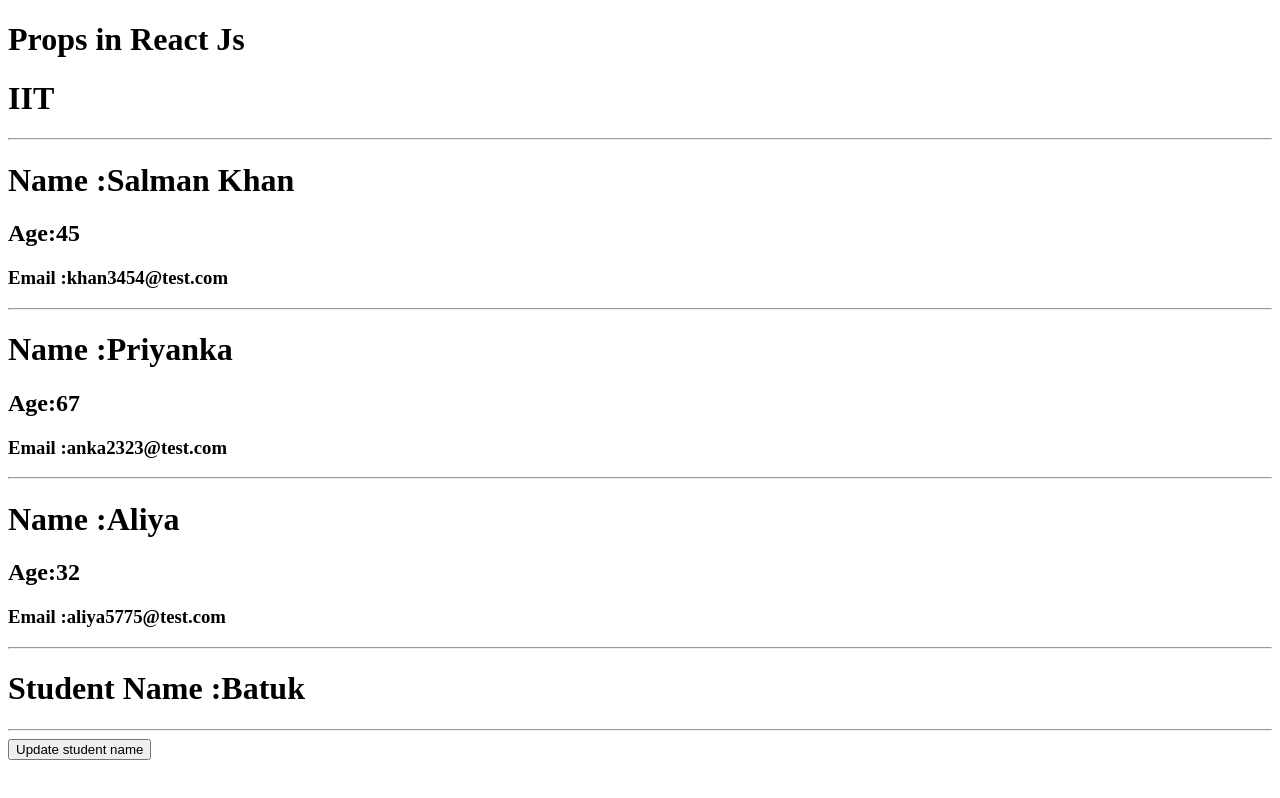
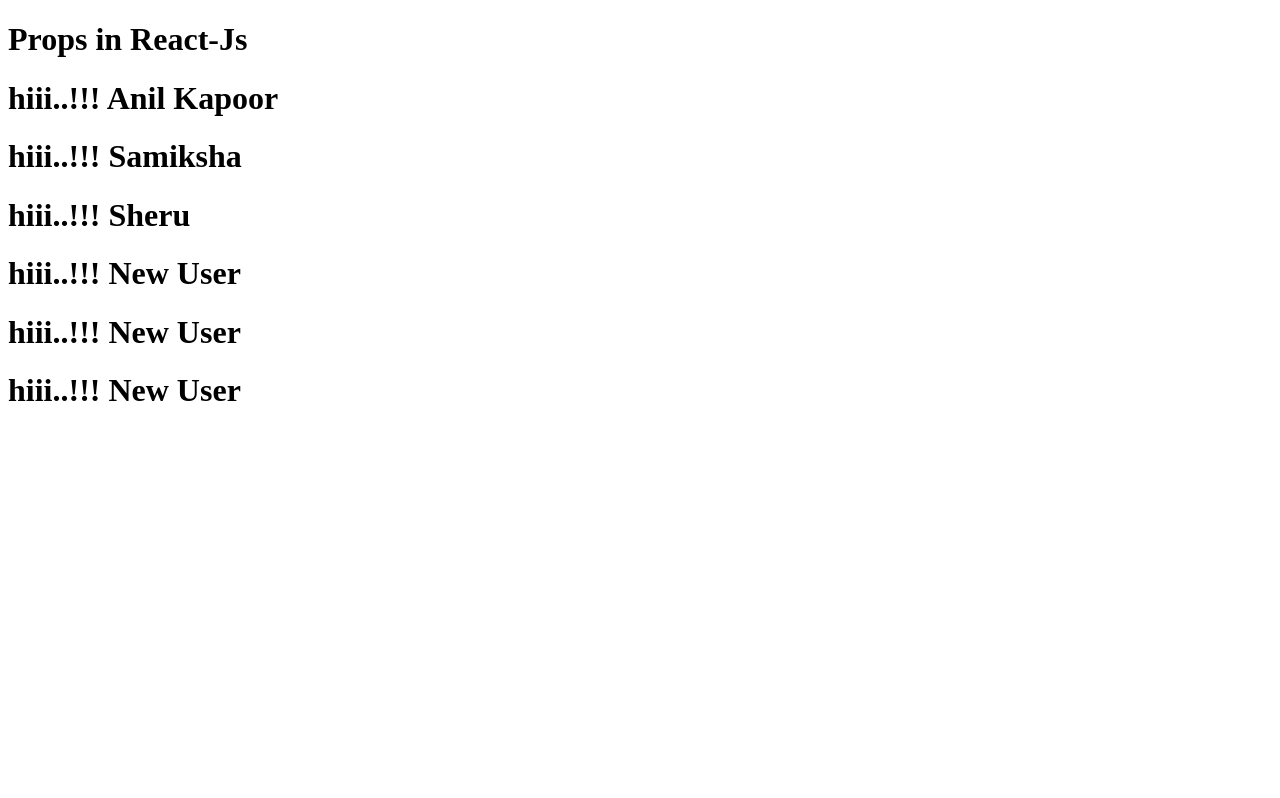
Before and after one commit to Suhani190803/React-blog, a React (Vite) app: page / in a window 1280 px wide. Built offline with nearby package versions, Linux system fonts and the light colour scheme.

Commit message:
Default Props

```diff
--- a/src/App.jsx
+++ b/src/App.jsx
@@ -1,51 +1,20 @@
-import { useState } from "react";
-import College from "./College";
-import Student from "./Student";
-import User1 from "./User1";
 
+import User from "./User";
 
 function App(){
-  //  let userName =  "Salman Khan" ;
-  //  let age = 30;
-  //  let email = "Salman324@google.com"
-
-  let userObject = {
-    name : "Salman Khan",
-    age : "45",
-    email : "khan3454@test.com"
-  }
-  let userObject2 = {
-    name : "Priyanka",
-    age : "67",
-    email : "anka2323@test.com"
-  }
-  let userObject3 = {
-    name : "Aliya",
-    age : "32",
-    email : "aliya5775@test.com"
-  }
-
-  let collegeNames =["IIT", "NIT","DU","MIT"]
-    const[student,setStudent] = useState("Batuk")
-
-    return(
+     return(
       <div>
-        <h1>Props in React Js</h1>
-        <College name = {collegeNames[0]}/>
-        {/* <College name = {collegeNames[1]}/> */}
-        {/* <College name = {collegeNames[2]}/> */}
-        {/* <College name = {collegeNames[3]}/> */}
-
-        {/* <User1 name={userName} age ={age} email = {email}  />  */}
-        <User1 user = {userObject}/>
-        <User1 user = {userObject2}/>
-        <User1 user = {userObject3}/>
-
-        { student && <Student name = {student}/>}
-        <button onClick={()=>setStudent("Batuk")}>Update student name</button>
-
+        <h1>
+          Props in React-Js
+        </h1>
+        <User name = "Anil Kapoor"/>
+        <User name = "Samiksha" />
+        <User name ="Sheru" />
+        <User />
+        <User />
+        <User />
       </div>
-    )
+     )
 
   }
 
--- a/src/User.jsx
+++ b/src/User.jsx
@@ -1,7 +1,7 @@
-function User (){
+function User ({name ="New User"}){
     return(
         <div>
-            <h1>Salman Khan</h1>
+            <h1>hiii..!!! {name}</h1>
         </div>
     )
 }
```
